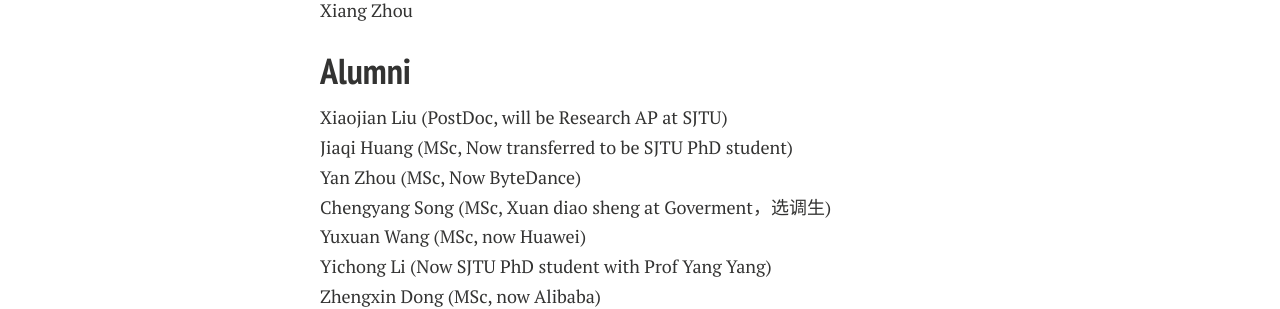
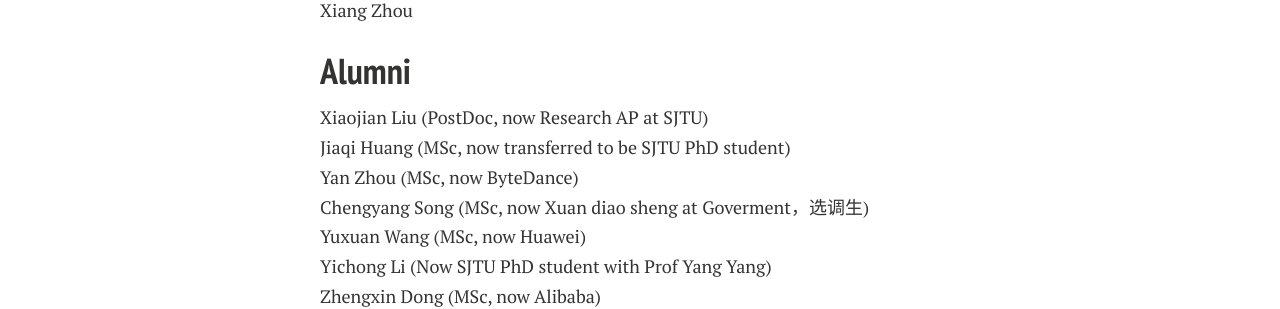
Before and after one commit to xypan1232/xypan1232.github.io, a Jekyll site: the page built from team.md, in a window 1280 px wide. Shown: the part 723-1032 px from the top of the page. Built offline with Jekyll 4.4.1, drawn with Linux system fonts in a browser that asks for light colours; nearby versions of some CDN libraries; Markdown is read by kramdown in place of the engine named in the settings.

Commit message:
Update team.md

```diff
--- a/team.md
+++ b/team.md
@@ -26,10 +26,10 @@
 Xiang Zhou <br>
 
 ## Alumni
-Xiaojian Liu (PostDoc, will be Research AP at SJTU)<br>
-Jiaqi Huang (MSc, Now transferred to be SJTU PhD student) <br>
-Yan Zhou  (MSc, Now ByteDance)<br>
-Chengyang Song (MSc, Xuan diao sheng at Goverment，选调生)<br>
+Xiaojian Liu (PostDoc, now Research AP at SJTU)<br>
+Jiaqi Huang (MSc, now transferred to be SJTU PhD student) <br>
+Yan Zhou  (MSc, now ByteDance)<br>
+Chengyang Song (MSc, now Xuan diao sheng at Goverment，选调生)<br>
 Yuxuan Wang (MSc, now Huawei) <br>
 Yichong Li (Now SJTU PhD student with Prof Yang Yang) <br>
 Zhengxin Dong (MSc, now Alibaba) <br>
```
